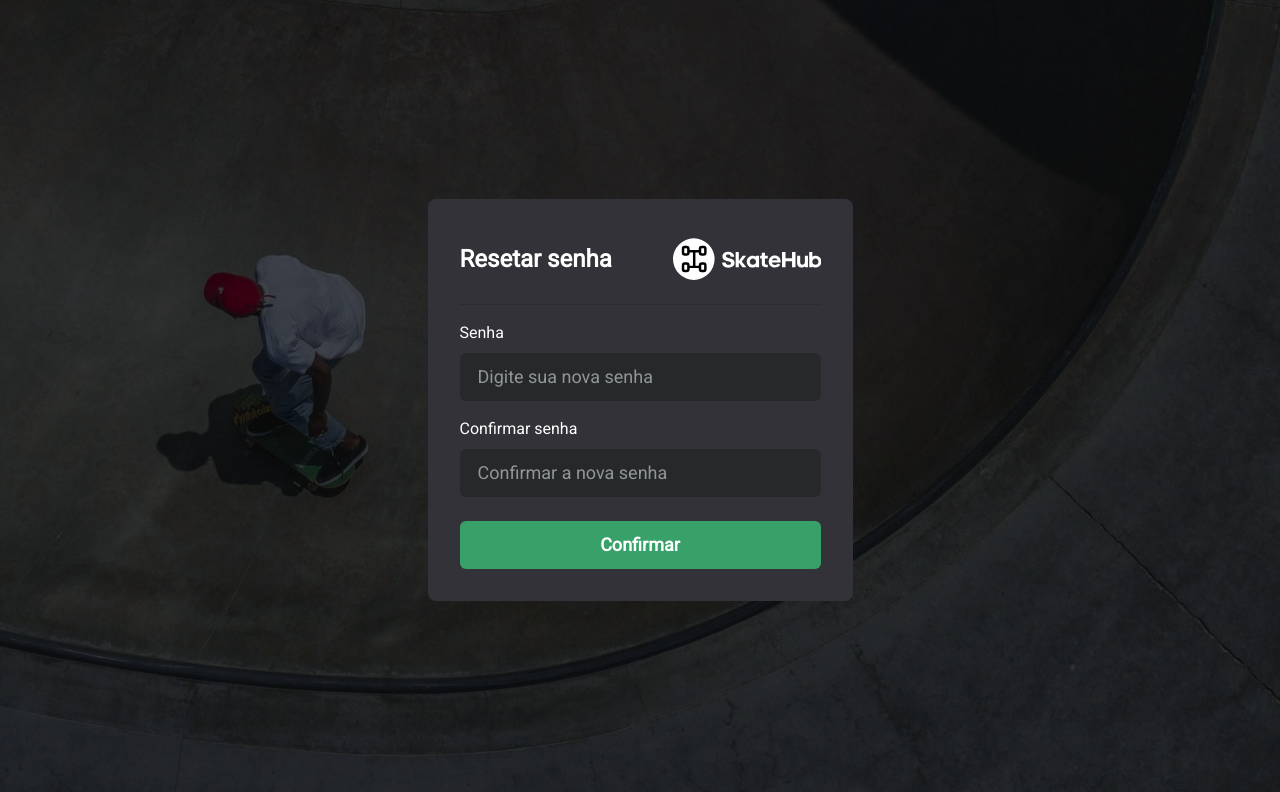
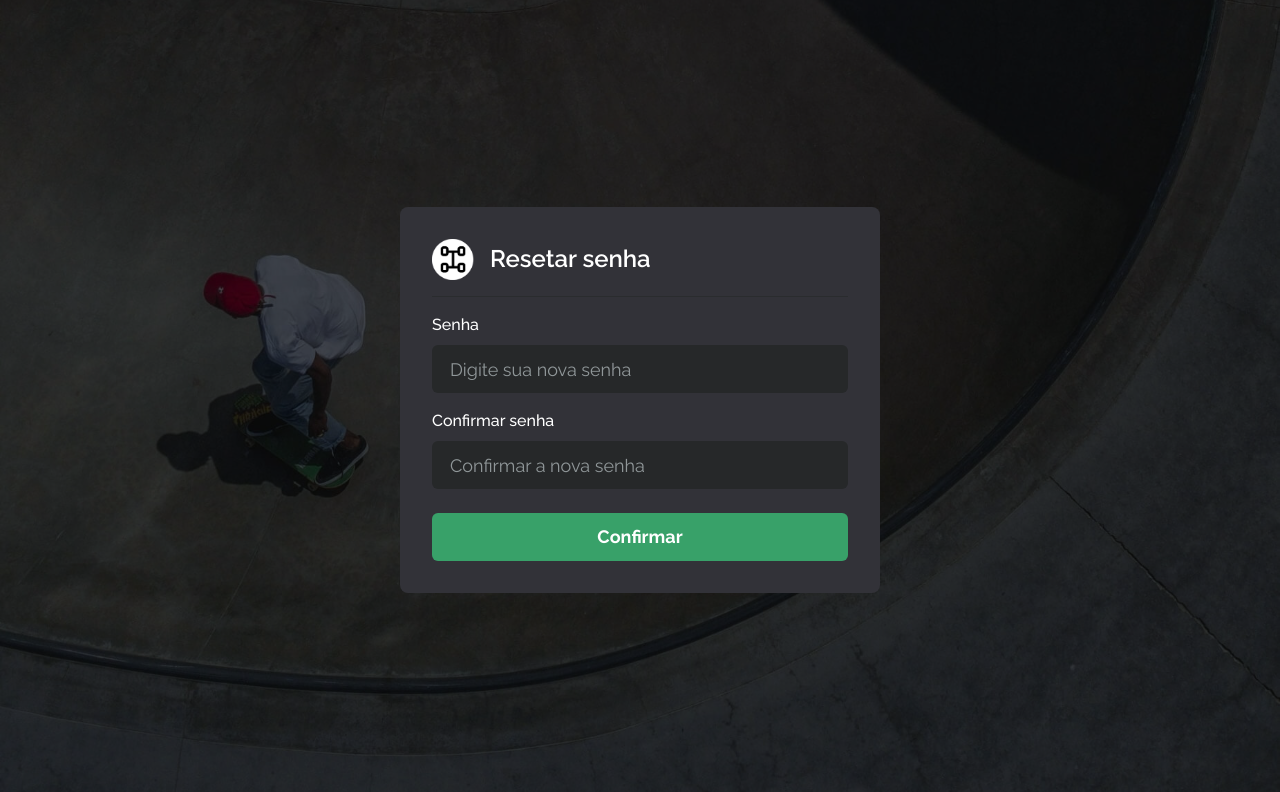
Before and after one commit to jpcmf/Frontend-GraduateProgram-FullStack-2024, a Next.js app: page /auth/reset-password in a window 1280 px wide. Shown: the top 792 px of the page. Built offline with nearby package versions, Linux system fonts and the light colour scheme; no server answers.

Commit message:
feat: Update font styles; refactor auth pages for improved UI

```diff
--- a/src/lib/fonts.ts
+++ b/src/lib/fonts.ts
@@ -1,4 +1,4 @@
-import { Roboto } from "next/font/google";
+import { Roboto, Raleway } from "next/font/google";
 
 const roboto = Roboto({
   subsets: ["latin"],
@@ -6,6 +6,13 @@ const roboto = Roboto({
   weight: "400"
 });
 
+const raleway = Raleway({
+  subsets: ["latin"],
+  variable: "--font-raleway",
+  weight: ["400", "500", "600", "700"]
+});
+
 export const fonts = {
-  roboto
+  roboto,
+  raleway
 };
--- a/src/pages/_app.tsx
+++ b/src/pages/_app.tsx
@@ -13,6 +13,7 @@ function MyApp({ Component, pageProps }: AppProps) {
         {`
           :root {
             --font-roboto: ${fonts.roboto.style.fontFamily};
+            --font-raleway: ${fonts.raleway.style.fontFamily};
           }
         `}
       </style>
--- a/src/pages/auth/confirmation.tsx
+++ b/src/pages/auth/confirmation.tsx
@@ -62,7 +62,7 @@ export default function Confirmation() {
       }
     }
     sendConfirmationEmail();
-  }, []);
+  }, [addToast, route]);
 
   return (
     <>
--- a/src/pages/auth/reset-password.tsx
+++ b/src/pages/auth/reset-password.tsx
@@ -1,15 +1,15 @@
 import Head from "next/head";
+import Link from "next/link";
+import Image from "next/image";
 import { z } from "zod";
 import { useRouter } from "next/router";
 import { zodResolver } from "@hookform/resolvers/zod";
-import { Button, Divider, Flex, Stack } from "@chakra-ui/react";
 import { SubmitHandler, useForm } from "react-hook-form";
+import { Button, Divider, Flex, Stack, Text } from "@chakra-ui/react";
 
 import { API } from "@/utils/constant";
 import { Toast } from "@/components/Toast";
 import { Input } from "@/components/Form/Input";
-import { LogoSkateHub } from "@/components/LogoSkateHub";
-import Link from "next/link";
 
 const resetPasswordFormSchema = z
   .object({
@@ -102,7 +102,7 @@ export default function ResetPassword() {
         <Flex
           as="form"
           w="100%"
-          maxWidth={425}
+          maxWidth={480}
           bg="gray.800"
           p="8"
           borderRadius={8}
@@ -110,11 +110,13 @@ export default function ResetPassword() {
           onSubmit={handleSubmit(onSubmit)}
         >
           <Stack spacing={4}>
-            <Flex justifyContent="space-between" alignItems="center">
-              <h1 style={{ fontSize: "24px", fontWeight: 600 }}>Resetar senha</h1>
+            <Flex alignItems="center">
               <Link href="/">
-                <LogoSkateHub width={148} />
+                <Image src="/skatehub.png" alt="SkateHub" width={42} height={42} style={{ marginRight: "16px" }} />
               </Link>
+              <Text as="h1" fontSize="2xl" fontWeight="semibold">
+                Resetar senha
+              </Text>
             </Flex>
             <Divider borderColor="gray.900" />
 
@@ -139,7 +141,15 @@ export default function ResetPassword() {
               />
             </Flex>
           </Stack>
-          <Button type="submit" mt="6" colorScheme="green" size="lg" isLoading={isSubmitting} loadingText="Enviando...">
+          <Button
+            type="submit"
+            mt="6"
+            colorScheme="green"
+            fontWeight="bold"
+            size="lg"
+            isLoading={isSubmitting}
+            loadingText="Enviando..."
+          >
             Confirmar
           </Button>
         </Flex>
--- a/src/styles/theme.ts
+++ b/src/styles/theme.ts
@@ -14,8 +14,8 @@ export const theme = extendTheme({
     }
   },
   fonts: {
-    heading: "var(--font-roboto)",
-    body: "var(--font-roboto)"
+    heading: "var(--font-raleway)",
+    body: "var(--font-raleway)"
   },
   styles: {
     global: {
```
Also changed, not shown: src/pages/auth/forgot-password.tsx (+16 -6 lines), src/pages/auth/signin.tsx (+11 -10 lines), src/pages/auth/signup.tsx (+16 -15 lines), src/pages/general.tsx (added, +7 -0 lines), src/pages/index.tsx (+8 -4 lines), public/skatehub.png (added).
